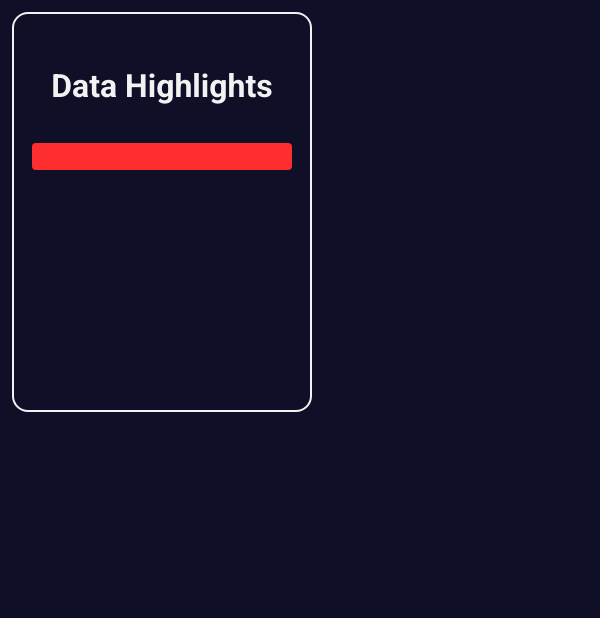
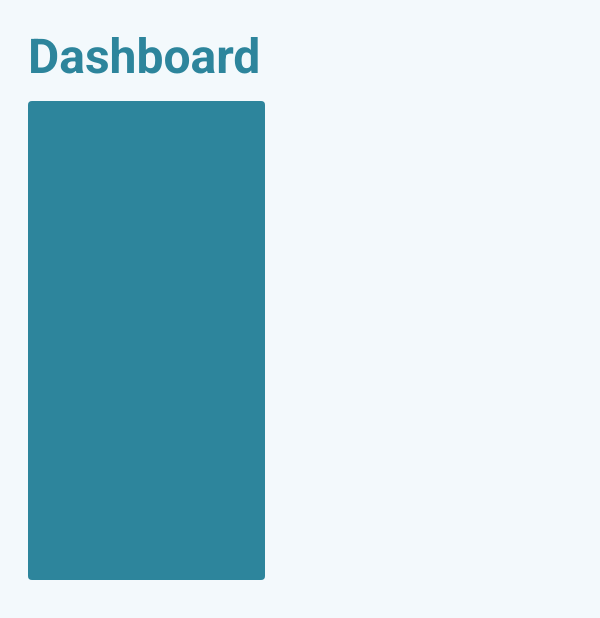
Before and after one commit to ynkroo/WEB_ISA.F24, a browser extension: page Yannick/Deadline_Tracker_v03/popup.html in a window 400 px wide. Shown: the top 618 px of the page, 600 px wide, since content can reach past the window. Drawn offline with Linux system fonts and the light colour scheme.

```diff
--- a/Yannick/Deadline_Tracker_v03/popup.html
+++ b/Yannick/Deadline_Tracker_v03/popup.html
@@ -9,7 +9,7 @@
     <link rel="stylesheet" href="styles.css" />
   </head>
   <body>
-    <h1>Data Highlights</h1>
+    <h1>Dashboard</h1>
     <ul id="dataList"></ul>
     <script src="popup.js"></script>
   </body>
--- a/Yannick/Deadline_Tracker_v03/styles.css
+++ b/Yannick/Deadline_Tracker_v03/styles.css
@@ -1,25 +1,25 @@
 @import url("https://fonts.googleapis.com/css2?family=Roboto:ital,wght@0,100;0,300;0,400;0,500;0,700;0,900;1,100;1,300;1,400;1,500;1,700;1,900&display=swap");
 
 body {
-  width: 300px;
-  height: 400px;
+  width: 800px;
+  height: 600px;
   margin: 0;
-  padding: 32px;
+  padding: 16px;
   box-sizing: border-box;
   display: flex;
   flex-direction: column;
-  align-items: center;
+  align-items: left;
   justify-content: top;
-  background-color: #0f0f28;
+  background-color: #f3f9fc;
   font-family: "Roboto", sans-serif;
-  border: 2px solid #f2f2f2;
-  border-radius: 16px;
   margin: 0.75rem;
 }
 
 h1 {
-  color: #f2f2f2;
-  text-align: center;
+  color: #2d859c;
+  text-align: left;
+  font-size: 3rem;
+  margin: 0px;
 }
 
 ul {
@@ -32,16 +32,18 @@ ul {
 
 li {
   padding: 8px;
-  border-bottom: 1px solid #f2f2f2;
+  border-bottom: 1px solid #2d859c;
 }
 
 #dataList {
+  width: 30%;
+  height: 90vh;
   margin-top: 1rem;
   color: #101011;
-  text-align: center;
+  text-align: left;
   font-size: 16px;
-  background-color: #ff2e2e;
-  padding: 0.85rem;
+  background-color: #2d859c;
+  padding: 0.2rem;
   border-radius: 4px;
   font-weight: 700;
 }
```
Also changed, not shown: 1 other file.
